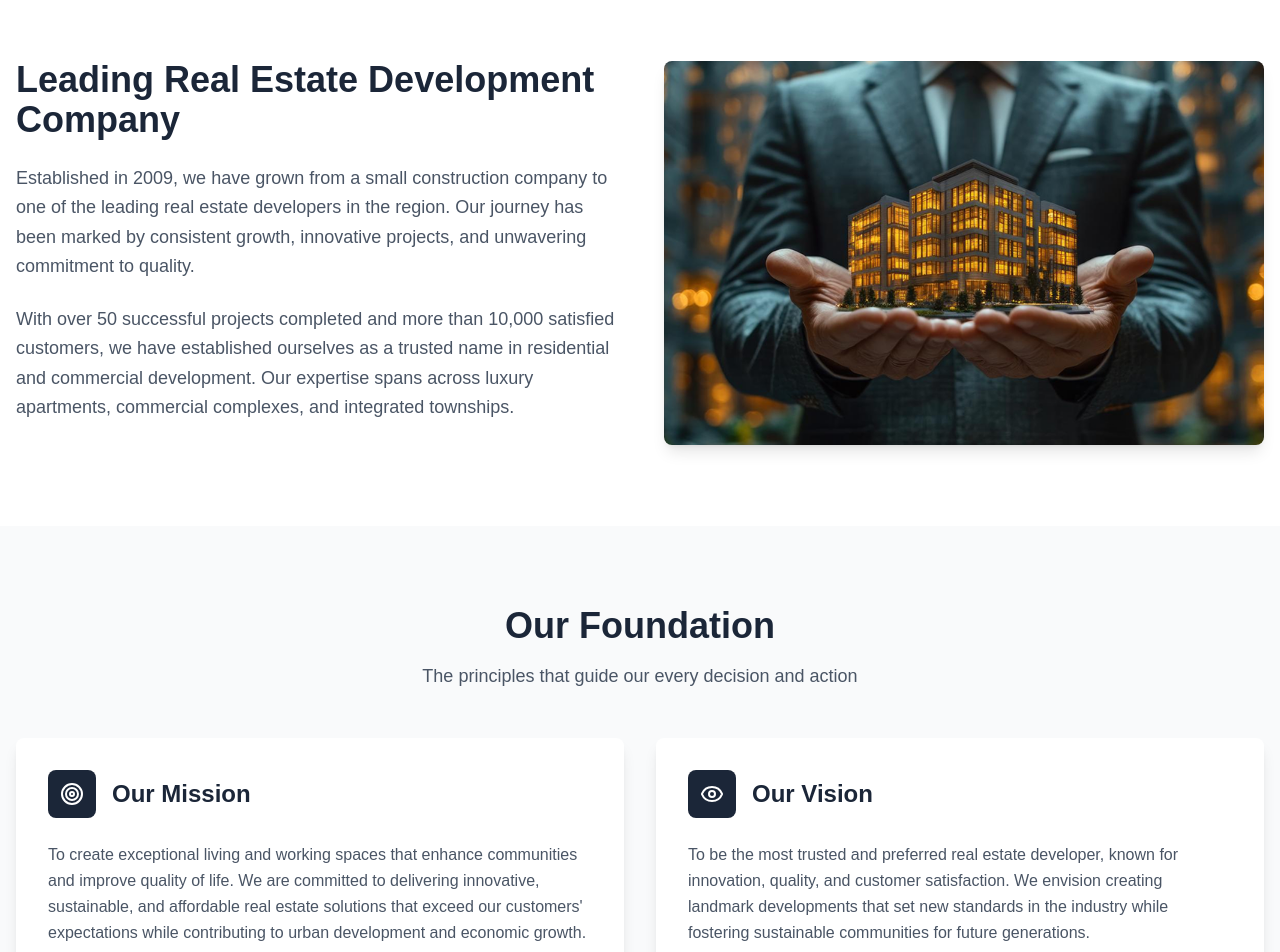
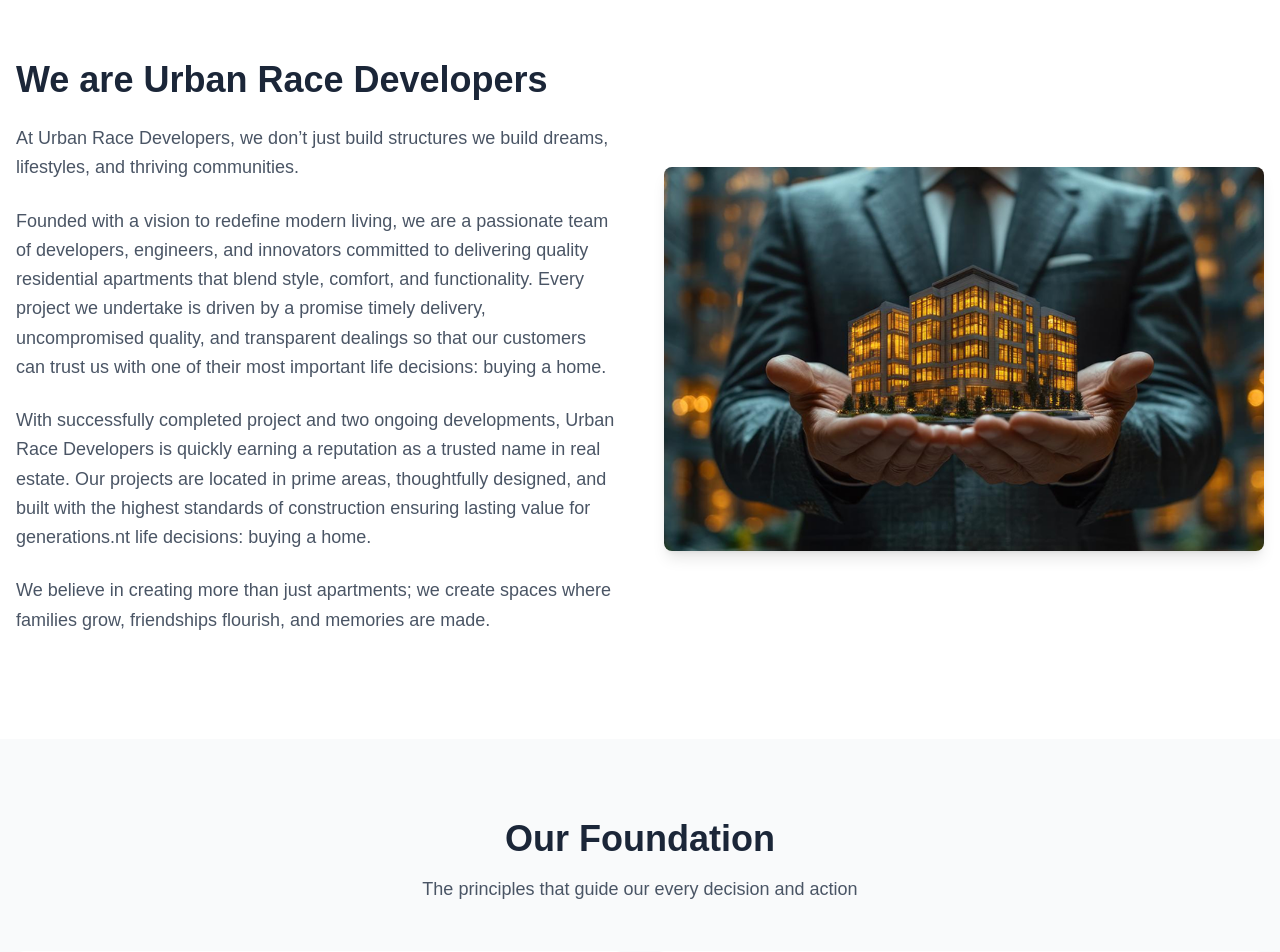
Before and after one commit to farazkhan2373/urban-race-developers, a Next.js app: page /about in a window 1280 px wide. Shown: the part 580-1532 px from the top of the page. Built offline with nearby package versions, Linux system fonts and the light colour scheme.

Commit message:
made changes in next config file remove image optimization

```diff
--- a/components/AboutPageComponents/AboutBanner.jsx
+++ b/components/AboutPageComponents/AboutBanner.jsx
@@ -5,23 +5,23 @@ const AboutBanner = () => {
     <section className="relative h-[60vh] flex items-center justify-center mt-20">
       {/* Desktop Background Image */}
       <div className="absolute inset-0 hidden md:block">
-        <Image
+        <img
           src="/img/about-page-images/about-desk-banner-1920x500.png"
           alt="Modern office building"
-          fill
+
           className="w-full h-full object-cover"
-          priority
+
         />
       </div>
 
       {/* Mobile Background Image */}
       <div className="absolute inset-0 block md:hidden">
-        <Image
+        <img
           src="/img/about-page-images/about-mobile-banner-800x600.png"
           alt="Modern office building"
-          fill
+
           className="w-full h-full object-cover object-center"
-          priority
+
         />
       </div>
 
--- a/components/AboutPageComponents/AboutInfo.jsx
+++ b/components/AboutPageComponents/AboutInfo.jsx
@@ -13,17 +13,19 @@ const AboutInfo = () => {
             {/* Left Information */}
             <div>
               <h2 className="text-4xl font-bold text-[#1b2638] mb-6">
-                Leading Real Estate Development Company
+                We are Urban Race Developers
               </h2>
               <p className="text-gray-600 text-lg mb-6 leading-relaxed">
-                Established in 2009, we have grown from a small construction company to one of the leading
-                real estate developers in the region. Our journey has been marked by consistent growth,
-                innovative projects, and unwavering commitment to quality.
+               At Urban Race Developers, we don’t just build structures  we build dreams, lifestyles, and thriving communities.
               </p>
               <p className="text-gray-600 text-lg mb-6 leading-relaxed">
-                With over 50 successful projects completed and more than 10,000 satisfied customers,
-                we have established ourselves as a trusted name in residential and commercial development.
-                Our expertise spans across luxury apartments, commercial complexes, and integrated townships.
+                Founded with a vision to redefine modern living, we are a passionate team of developers, engineers, and innovators committed to delivering quality residential apartments that blend style, comfort, and functionality. Every project we undertake is driven by a promise timely delivery, uncompromised quality, and transparent dealings so that our customers can trust us with one of their most important life decisions: buying a home.
+              </p>
+              <p className="text-gray-600 text-lg mb-6 leading-relaxed">
+               With  successfully completed project and two ongoing developments, Urban Race Developers is quickly earning a reputation as a trusted name in real estate. Our projects are located in prime areas, thoughtfully designed, and built with the highest standards of construction  ensuring lasting value for generations.nt life decisions: buying a home.
+              </p>
+              <p className="text-gray-600 text-lg mb-6 leading-relaxed">
+              We believe in creating more than just apartments; we create spaces where families grow, friendships flourish, and memories are made.
               </p>
               {/* <div className="grid grid-cols-2 gap-6 mt-8">
                 <div className="text-center p-4 bg-gray-50 rounded-lg">
@@ -39,7 +41,7 @@ const AboutInfo = () => {
 
              {/* Right Image */}
             <div className="relative">
-              <Image
+              <img
                 src="/img/about-page-images/about-us-800x600-2.png"
                 alt="Modern office building"
                 width={600}
--- a/components/AboutPageComponents/MissonVission.jsx
+++ b/components/AboutPageComponents/MissonVission.jsx
@@ -44,10 +44,9 @@ const MissonVission = () => {
                 <h3 className="text-2xl font-bold text-[#1b2638]">Our Mission</h3>
               </div>
               <p className="text-gray-600 leading-relaxed">
-                To create exceptional living and working spaces that enhance communities and improve
-                quality of life. We are committed to delivering innovative, sustainable, and affordable
-                real estate solutions that exceed our customers' expectations while contributing to
-                urban development and economic growth.
+                Deliver on-time, quality construction with attention to detail.
+                Maintain transparent communication with our clients at every step.
+                Develop spaces that are modern, functional, and future-ready.
               </p>
             </div>
 
@@ -59,10 +58,7 @@ const MissonVission = () => {
                 <h3 className="text-2xl font-bold text-[#1b2638]">Our Vision</h3>
               </div>
               <p className="text-gray-600 leading-relaxed">
-                To be the most trusted and preferred real estate developer, known for innovation,
-                quality, and customer satisfaction. We envision creating landmark developments that
-                set new standards in the industry while fostering sustainable communities for
-                future generations.
+                To be the most trusted and innovative real estate developer, delivering sustainable, modern, and community-focused residential spaces.
               </p>
             </div>
           </div>
--- a/components/ContactPageComponents/ContactBanner.jsx
+++ b/components/ContactPageComponents/ContactBanner.jsx
@@ -6,9 +6,8 @@ const ContactBanner = () => {
      <section className="relative h-[60vh] flex items-center justify-center mt-20">
       {/* Background Image */}
       <div className="absolute inset-0">
-        <Image
+        <img
           src="/img/contact-page-images/contact-desk-banner-1920x500.png"
-          fill
           alt="Contact us office"
           className="w-full h-full object-cover"
         />
--- a/components/Footer/Footer.jsx
+++ b/components/Footer/Footer.jsx
@@ -19,7 +19,7 @@ const Footer = () => {
           <div>
             <a href="/">
             <div className="flex items-center mb-6">
-              <Image
+              <img
                 src="/img/logo.jpeg"
                 alt="Urban Race Developers Logo"
                 height={100}
--- a/components/Header/Header.jsx
+++ b/components/Header/Header.jsx
@@ -41,7 +41,7 @@ const Header = () => {
                             {/* Logo */}
                            <a href='/'>
                             <div className="flex items-center">
-                                <Image
+                                <img
                                     src="/img/logo.jpeg"
                                     alt="Urban Race Developers Logo"
                                     height={100}
--- a/components/HomePageComponents/AboutHomePage.jsx
+++ b/components/HomePageComponents/AboutHomePage.jsx
@@ -52,7 +52,7 @@ const AboutHomePage = () => {
           </div>
 
           <div className="relative">
-            <Image
+            <img
               src="/img/about-page-images/about-us-800x600-1.png"
               width={600}
               height={500}
--- a/components/HomePageComponents/HeroHomePage.jsx
+++ b/components/HomePageComponents/HeroHomePage.jsx
@@ -88,21 +88,19 @@ const HeroHomePage = () => {
                         }`}
                 >
                     {/* Desktop Background Image */}
-                    <Image
+                    <img
                         src={slide.desktopImage}
                         alt={slide.heading}
-                        fill
                         className="hidden md:block w-full h-full object-cover"
-                        priority={index === 0} // Prioritize first image loading
+
                     />
 
                     {/* Mobile Background Image */}
-                    <Image
+                    <img
                         src={slide.mobileImage}
                         alt={slide.heading}
-                        fill
                         className="block md:hidden w-full h-full object-cover"
-                        priority={index === 0} // Prioritize first image loading
+
                     />
 
                     {/* Black Overlay */}
--- a/components/WhyChooseUsComponents/WhyChooseUsBanner.jsx
+++ b/components/WhyChooseUsComponents/WhyChooseUsBanner.jsx
@@ -6,8 +6,7 @@ const WhyChooseUsBanner = () => {
      <section className="relative h-[60vh] flex items-center justify-center mt-20">
         {/* Background Image */}
         <div className="absolute inset-0">
-          <Image
-            fill
+          <img
             src="/img/why-choose-images/why-us-desk-banner-1920x500.png"
             alt="Modern construction site"
             className="w-full h-full object-cover"
--- a/next.config.mjs
+++ b/next.config.mjs
@@ -1,4 +1,24 @@
 /** @type {import('next').NextConfig} */
-const nextConfig = {};
+const nextConfig = {
+     output: 'export',   // 👈 this tells Next.js to create /out
+     // Disable image optimization for static export
+     images: {
+          unoptimized: true,
+     },
+
+     // Trailing slash configuration
+     trailingSlash: true,
+
+     // Disable server-side features for static export
+     generateBuildId: async () => {
+          return 'static-build'
+     },
+
+     // Custom webpack config if needed
+     webpack: (config) => {
+          // Add any custom webpack configurations here
+          return config;
+     },
+};
 
 export default nextConfig;
```
